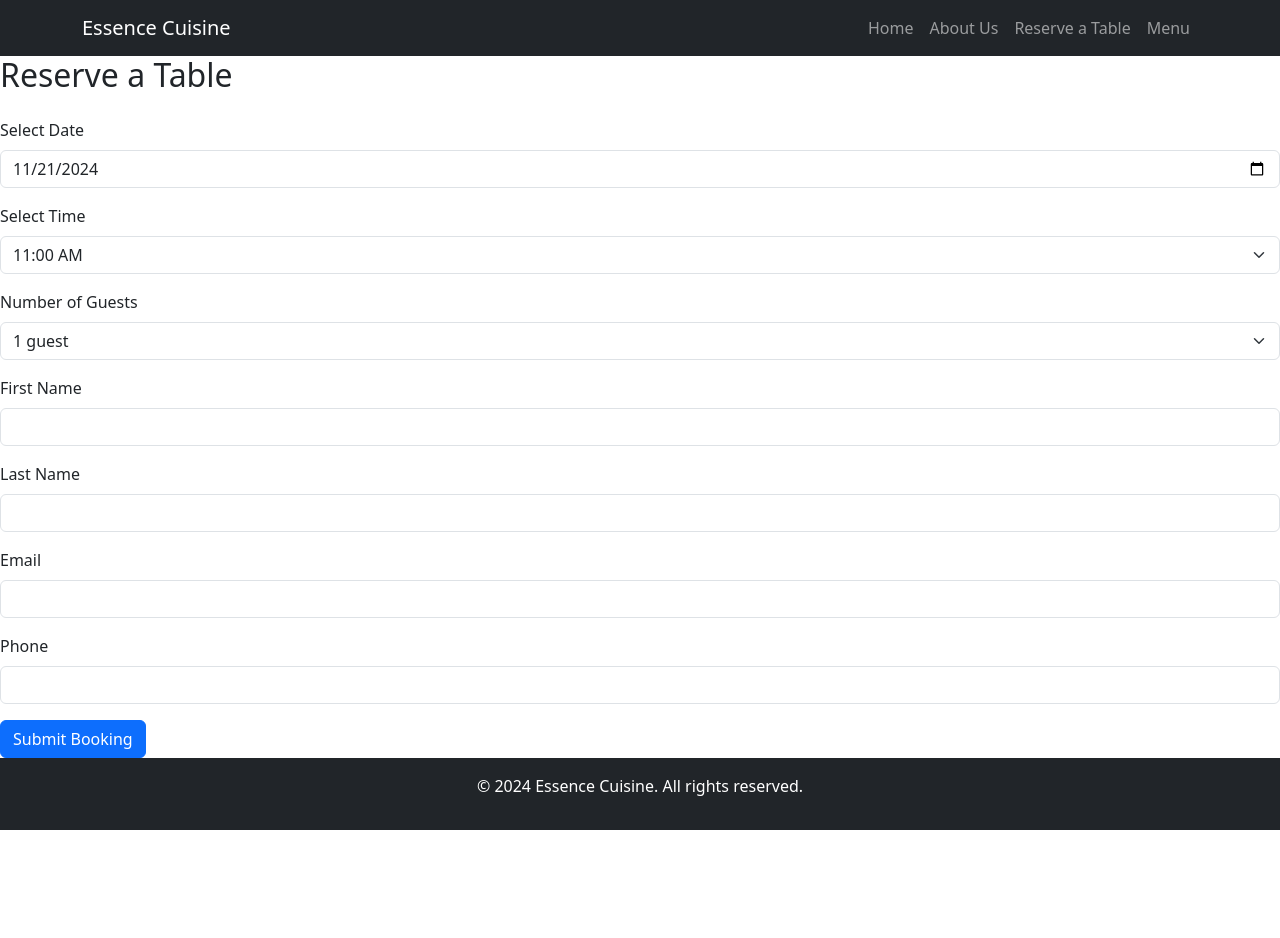
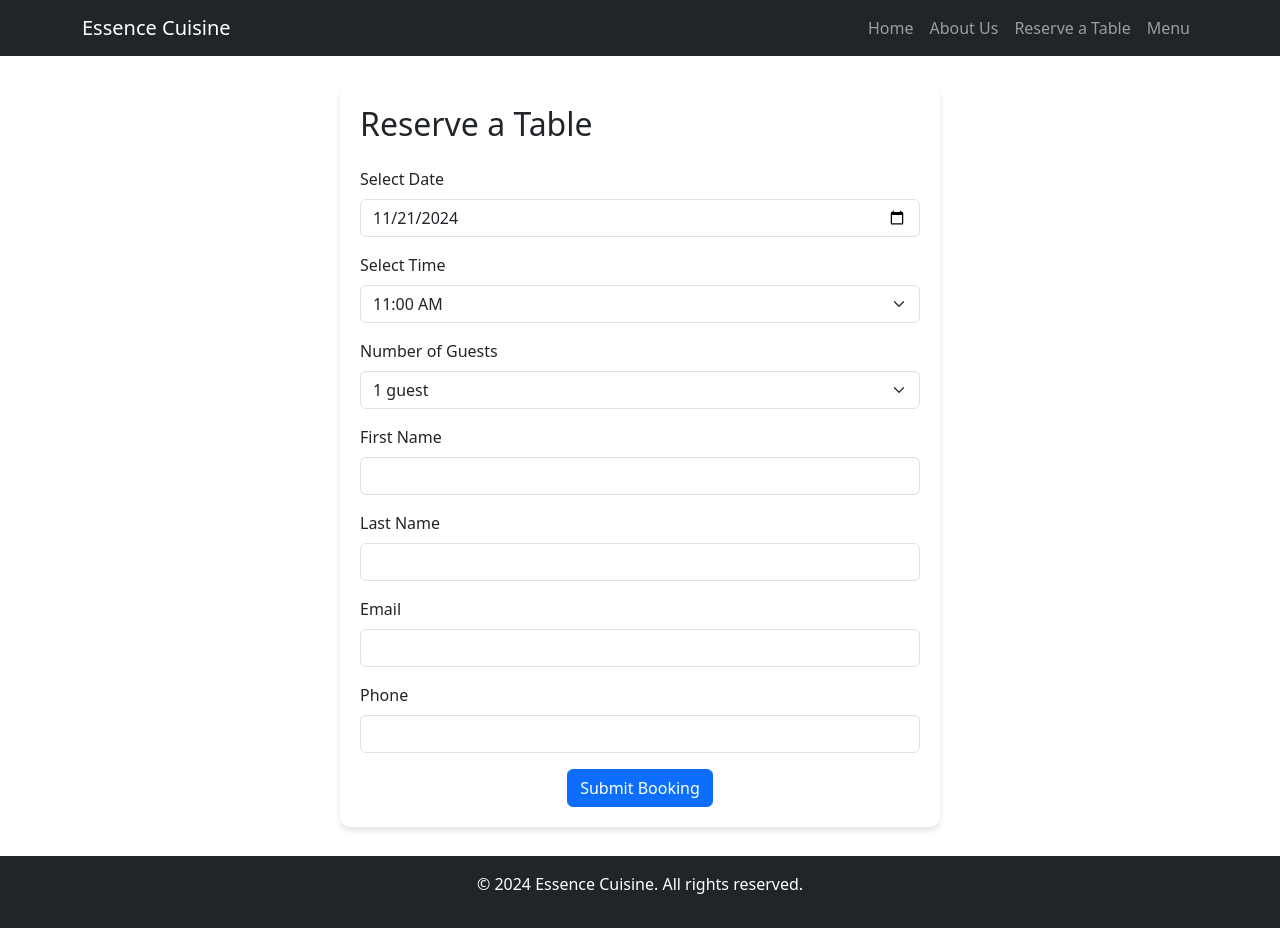
Before and after one commit to jojoakh/essence-cuisine, a Django app: page /reservation/ in a window 1280 px wide. Before the commit the page ends 830 px from the top, so only its background shows below. Run offline with Django 4.2, Linux system fonts and the light colour scheme.

Commit message:
Add css styling to reservation form

```diff
--- a/dine_essence/templates/dine_essence/make_reservation.html
+++ b/dine_essence/templates/dine_essence/make_reservation.html
@@ -2,6 +2,8 @@
 {% load static %}
 
 {% block content %}
+<div class="form-wrapper">
+<div class="form-container">
 <h2 class="mb-4">Reserve a Table</h2>
 <form method="post" action="{% url 'make_reservation' %}">
     {% csrf_token %}
@@ -68,7 +70,12 @@
         <label for="phone" class="form-label">Phone</label>
         <input type="tel" id="phone" name="phone" class="form-control" required>
     </div>
-    <button type="submit" class="btn btn-primary">Submit Booking</button>
+    <div class="d-flex justify-content-center">
+        <button type="submit" class="btn btn-primary">Submit Booking</button>
+    </div>
+
 </form>
+</div>
+</div>
 
 {% endblock %}
--- a/essence_reserve/settings.py
+++ b/essence_reserve/settings.py
@@ -30,7 +30,7 @@ SECRET_KEY = 'django-insecure-3e%q(1(0az8j6*8qi!j0t7%zp+qf7ta@y-5hj&bjbqhjcm1+u3
 SECRET_KEY = os.environ.get("SECRET_KEY", "f4745f257adb1e71919a217933564d1f")
 
 # SECURITY WARNING: don't run with debug turned on in production!
-DEBUG = True
+DEBUG = False
 
 ALLOWED_HOSTS = ["8000-jojoakh-essencecuisine-qlbduc49ssw.ws.codeinstitute-ide.net", ".herokuapp.com"]
 
--- a/static/css/style.css
+++ b/static/css/style.css
@@ -1,3 +1,29 @@
+body {
+    background: #ffffff;
+    margin-bottom: 10px;
+    display: flex;
+    flex-direction: column;
+    min-height: 100vh;
+}
+
+.form-wrapper {
+    display: flex;
+    justify-content: center;  /* Center horizontally */
+    align-items: center;      /* Center vertically */
+    height: 100vh;            /* Ensure it takes full viewport height */
+    margin: 0;                /* Remove default margin from body */
+}
+
+.form-container {
+    padding: 20px;
+    border-radius: 10px; /* Optional: rounded corners */
+    box-shadow: 0px 4px 6px rgba(0, 0, 0, 0.1);
+    width: 100%;
+    max-width: 600px;
+    align-items: center;
+    height: fit-content;
+}
+
 .hero {
     height: 30vh;
     overflow: hidden;
```
